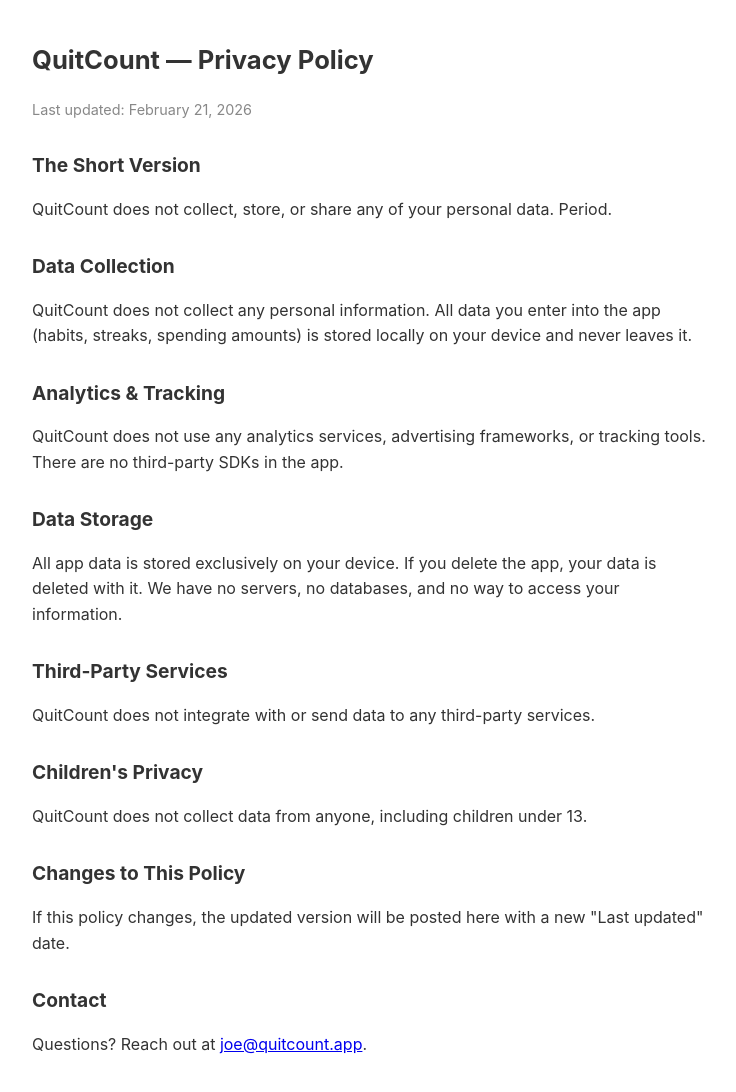
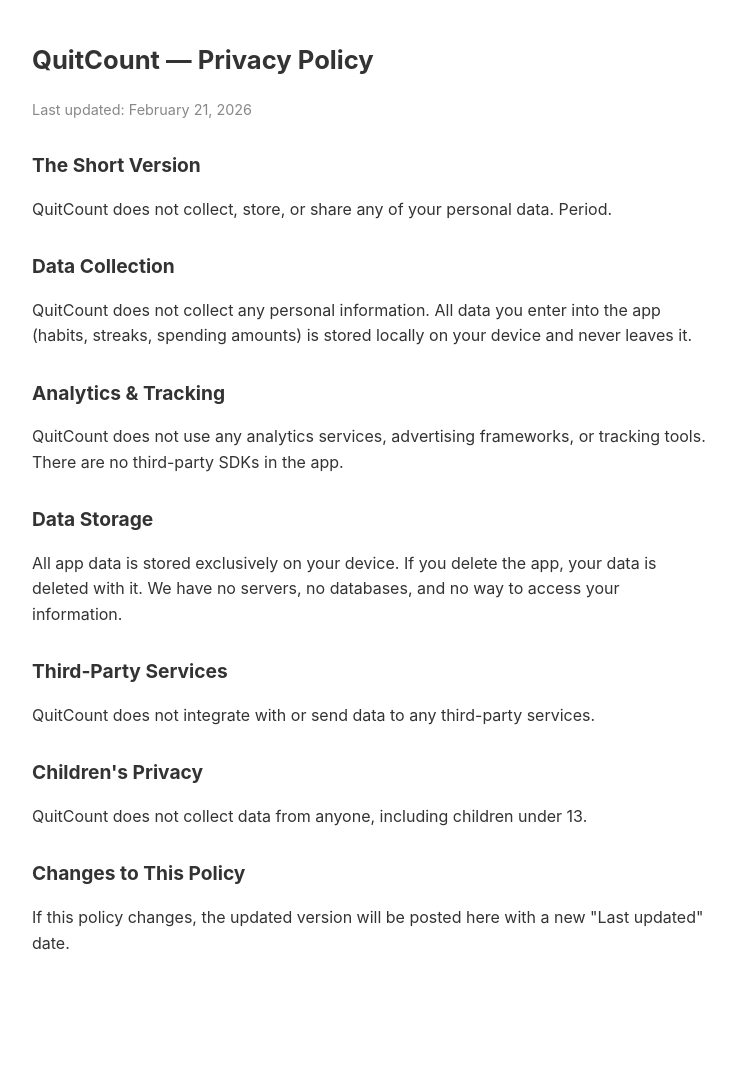
Before and after one commit to JFaerber95/quitcount-privacy, a plain HTML site: page index.html in a window 1280 px wide. Shown: the whole page, without its empty margins (268-1004 px from the left). After the commit the page ends 996 px from the top, so only its background shows below. Drawn offline with Linux system fonts and the light colour scheme.

Commit message:
Remove contact section

```diff
--- a/index.html
+++ b/index.html
@@ -37,7 +37,6 @@
     <h2>Changes to This Policy</h2>
     <p>If this policy changes, the updated version will be posted here with a new "Last updated" date.</p>
 
-    <h2>Contact</h2>
-    <p>Questions? Reach out at <a href="mailto:joe@quitcount.app">joe@quitcount.app</a>.</p>
+
 </body>
 </html>
```
